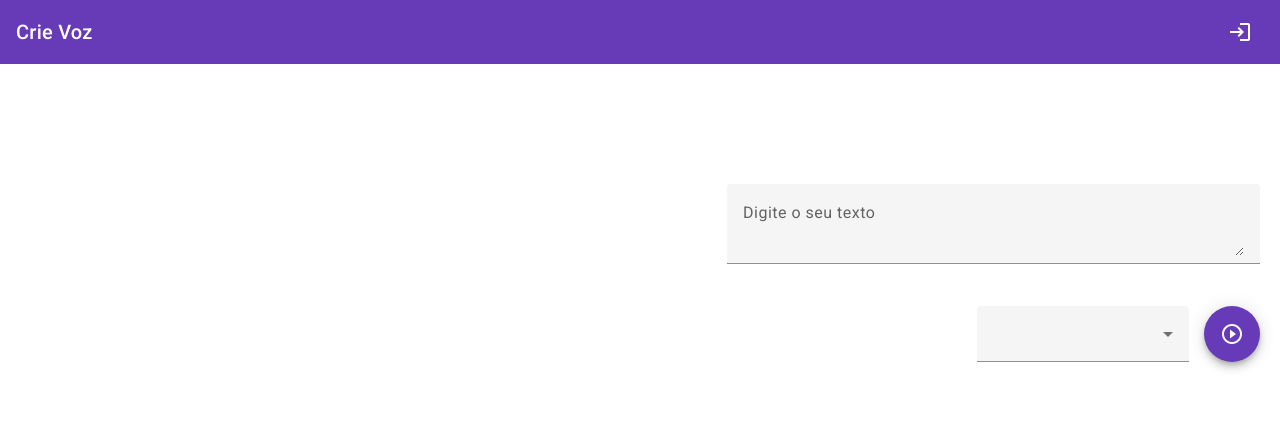
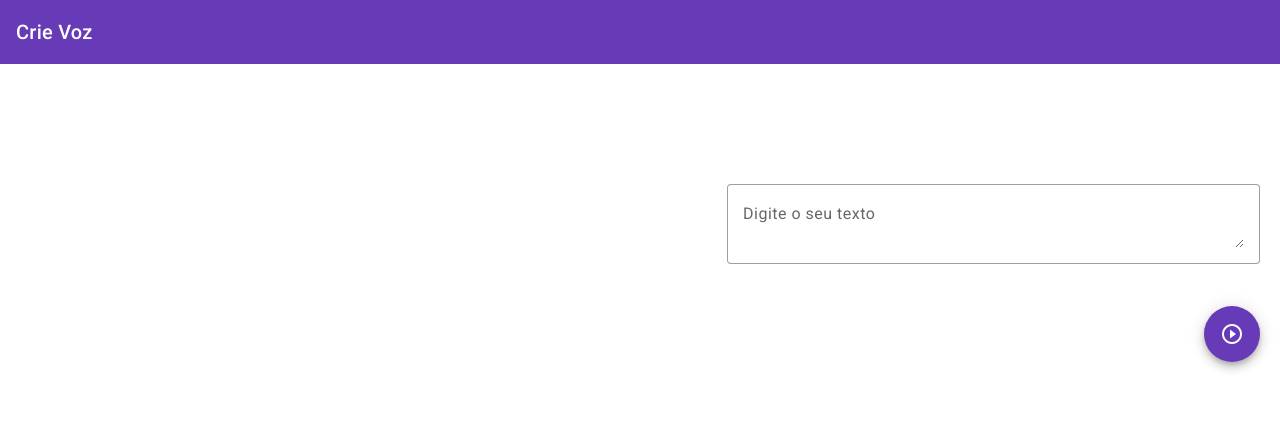
Before and after one commit to repessold/crie-voz, an Angular app: page /generate-voice in a window 1280 px wide. Shown: the top 434 px of the page. Built offline with nearby package versions, Linux system fonts and the light colour scheme.

Commit message:
api-key e html

```diff
--- a/src/app/core/services/info-eleven.service.ts
+++ b/src/app/core/services/info-eleven.service.ts
@@ -30,7 +30,7 @@ export class InfoElevenService {
 
     const headers = {
       'Content-Type': 'application/json',
-      'xi-api-key': '530918fb46da5ee32e6f902e7982e837',
+      'xi-api-key': '8378854045836059ebbc05e333075b33',
     };
 
     const body = {
--- a/src/app/layout-main/layout-main/layout-main.component.html
+++ b/src/app/layout-main/layout-main/layout-main.component.html
@@ -4,9 +4,9 @@
     </button> -->
     <span [routerLink]="['generate-voice']" aria-label="Cabeçalho com o nome da página 'Crie Voz'">Crie Voz</span>
     <span class="example-spacer"></span>
-    <button mat-icon-button class="example-icon favorite-icon" aria-label="Botão para sair do site com um ícone de seta">
-      <mat-icon>login</mat-icon>
-    </button>
+    <!-- <button mat-icon-button class="example-icon favorite-icon" aria-label="Botão para sair do site com um ícone de seta"> -->
+      <!-- <mat-icon>login</mat-icon> -->
+    <!-- </button> -->
   </mat-toolbar>
 
    <!-- <form class="content">
--- a/src/app/modules/generate/generate-voice/generate-voice.component.html
+++ b/src/app/modules/generate/generate-voice/generate-voice.component.html
@@ -1,18 +1,14 @@
 <div class="content">
-  <mat-form-field class="example-full-width" aria-label="Espaço para digitar o texto a ser convertido em aúdio">
+  <mat-form-field class="example-full-width" aria-label="Espaço para digitar o texto a ser convertido em aúdio" appearance="outline">
     <mat-label>Digite o seu texto</mat-label>
     <textarea matInput placeholder="" id="inputText"></textarea>
   </mat-form-field>
 </div>
 <div class="actions">
-    <mat-form-field>
-      <mat-select id="voices" color="primary" >
-        <!-- <mat-option value="">Voice </mat-option>
-        <mat-option value="">Voice </mat-option>
-        <mat-option value="">Voice </mat-option>
-        <mat-option value="">Voice </mat-option> -->
-      </mat-select>
-    </mat-form-field>
+    <!-- <mat-form-field appearance="outline" > -->
+      <!-- <mat-select id="voices" color="primary"  > -->
+      <!-- </mat-select>
+    </mat-form-field>-->
 
   <div class="play-button">
     <button (click)="postTextToSpeech()" mat-fab color="primary"  title="Botão para iniciar o áudio"
```
